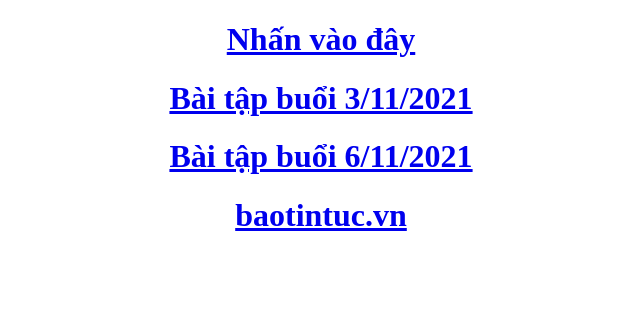
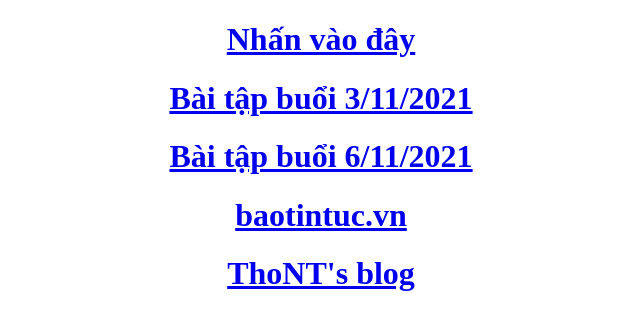
Before and after one commit to ThoNT-Aries/Buoi-3, a plain HTML site: page index.html in a window 1280 px wide. Shown: the whole page, without its empty margins (319-959 px from the left). Drawn offline with Linux system fonts and the light colour scheme.

Commit message:
add blog

```diff
--- a/index.html
+++ b/index.html
@@ -4,5 +4,6 @@
 <h1 style="text-align: center;"><a href="3-11-21.html">Bài tập buổi 3/11/2021</a></h1>
 <h1 style="text-align: center;"><a href="6-11-21.html">Bài tập buổi 6/11/2021</a></h1>
 <h1 style="text-align: center;"><a href="https://aries313.github.io/tintuc-remake/">baotintuc.vn</a></h1>
+<h1 style="text-align: center;"><a href="https://aries313.github.io/ThoNTblog/">ThoNT's blog</a></h1>
 
 </html>
```
